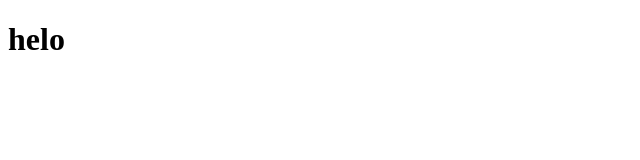
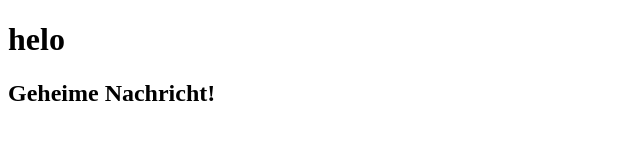
Before and after one commit to anton275/anton275.github.io, a plain HTML site: page index.html in a window 1280 px wide. Shown: the whole page, without its empty margins (0-640 px from the left). Drawn offline with Linux system fonts and the light colour scheme.

Commit message:
Update index.html

```diff
--- a/index.html
+++ b/index.html
@@ -1,3 +1,7 @@
 <!DOCTYPE html>
 <title> Meine Website!</title>
-<h1> helo</h1>
+<body>
+  <h1> helo</h1>
+  <h2>Geheime Nachricht!</h2>
+
+</body>
```
